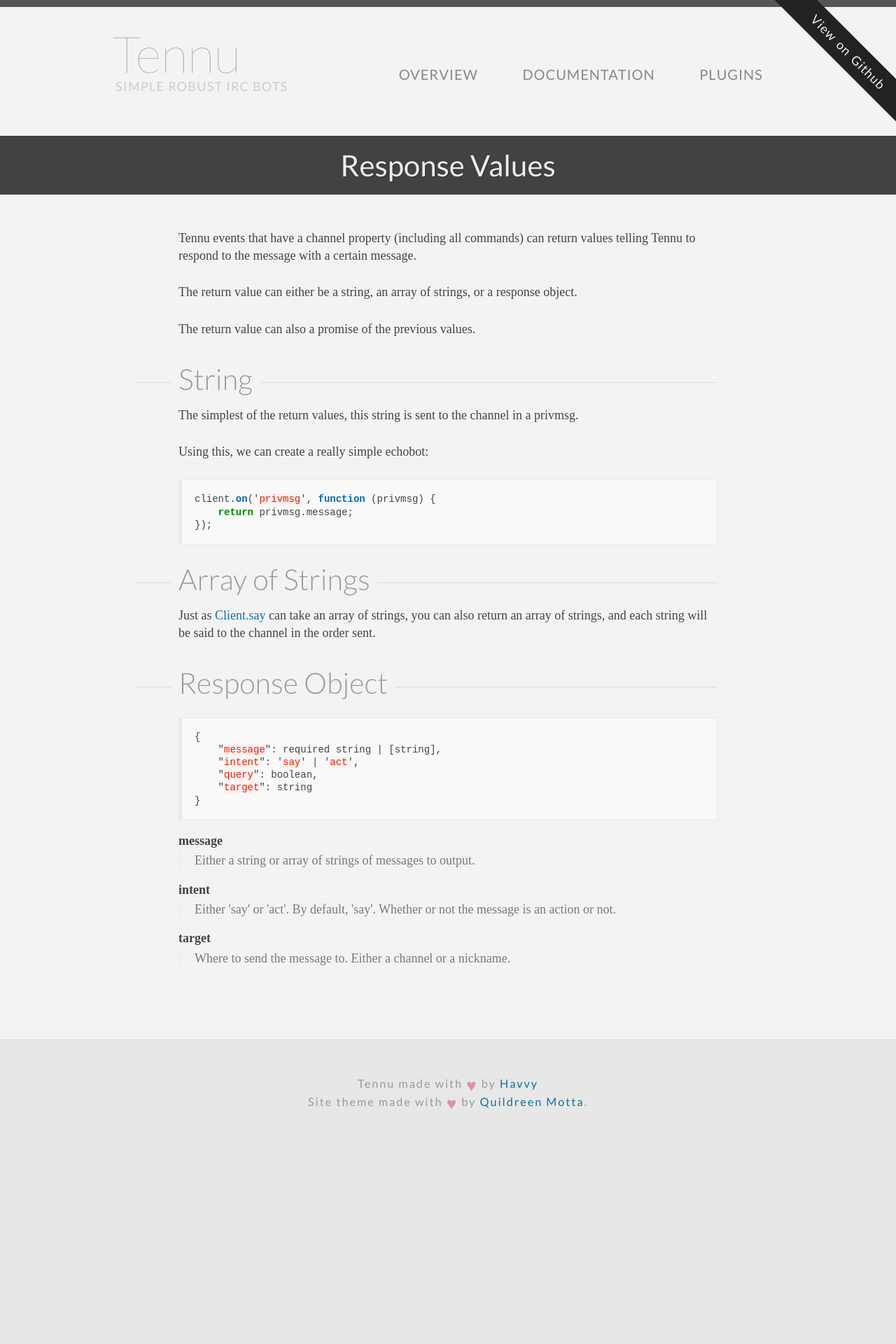
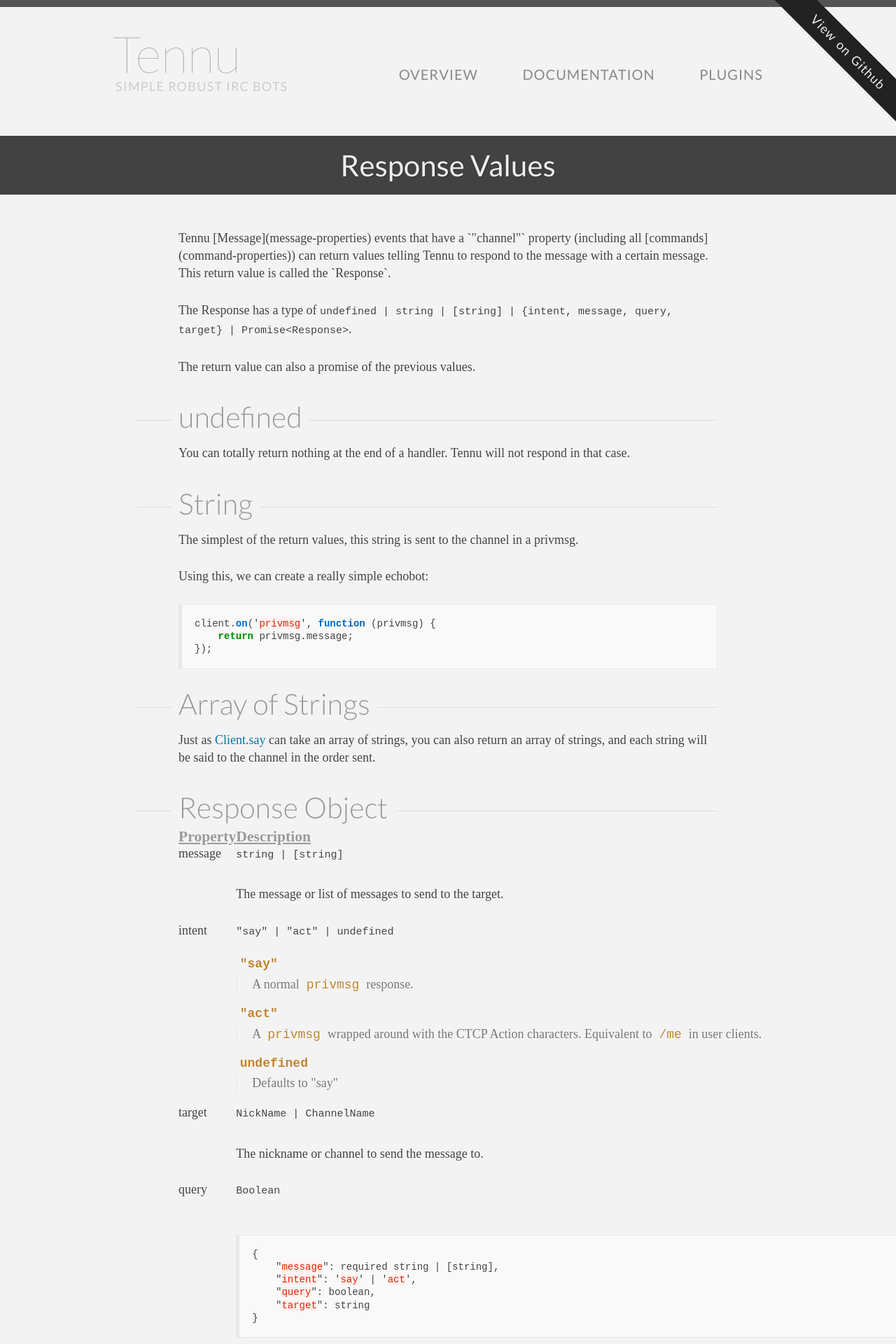
Before and after one commit to Tennu/tennu.github.io, a Jekyll site: the page built from documentation/api/response.html, in a window 1280 px wide. Shown: the top 1920 px of the page at 70% size. Built offline with Jekyll 4.4.1, drawn with Linux system fonts in a browser that asks for light colours; some web fonts are replaced; before the commit the page ends 1637 px from its top, so only the background shows below that.

Commit message:
Fix getting-started givemeblt help thing. Work on Response, plugin-factory

```diff
--- a/css/screen.css
+++ b/css/screen.css
@@ -592,3 +592,9 @@
   color: #bf8330;
   padding: 0 0.3em;
 }
+
+dl.code-keys dt {
+  font-family: monospace;
+  color: #bf8330;
+  padding: 0 0.3em;
+}
--- a/documentation/api/response.html
+++ b/documentation/api/response.html
@@ -3,12 +3,16 @@
 layout: document
 ---
 
-<p>Tennu events that have a channel property (including all commands) can return
-values telling Tennu to respond to the message with a certain message.</p>
+<p>Tennu [Message](message-properties) events that have a `"channel"` property (including all [commands](command-properties)) can return
+values telling Tennu to respond to the message with a certain message. This return value is called the `Response`.</p>
 
-<p>The return value can either be a string, an array of strings, or a response object.</p>
+<p>The Response has a type of <small>undefined | string | [string] | {intent, message, query, target} | Promise&lt;Response&gt;</small>.</p>
 
 <p>The return value can also a promise of the previous values.</p>
+
+<h2>undefined</h2>
+
+<p>You can totally return nothing at the end of a handler. Tennu will not respond in that case.</p>
 
 <h2>String</h2>
 
@@ -30,6 +34,58 @@
 
 <h2>Response Object</h2>
 
+<table>
+    <thead>
+        <tr>
+            <th>Property</th>
+            <th>Description</th>
+        </tr>
+        <tr>
+            <td>message</td>
+            <td>
+                <small>string | [string]</small>
+                <br><br>
+                <p>The message or list of messages to send to the target.</p>
+            </td>
+        </tr>
+        <tr>
+            <td>intent</td>
+            <td>
+                <small>"say" | "act" <!-- | "ctcp" | "notice" | "none" --> | undefined</small>
+                <br><br>
+                <dl class="code-keys">
+                    <dt>"say"</dt>
+                    <dd>A normal <code>privmsg</code> response.</dd>
+                    <dt>"act"</dt>
+                    <dd>A <code>privmsg</code> wrapped around with the CTCP Action characters. Equivalent to <code>/me</code> in user clients.</dd>
+                    <!--
+                    <dt>"ctcp"</dt>
+                    <dd>A <code>privmsg</code> wrapped around with CTCP characters.</dd>
+                    <dt>"notice"</dt>
+                    <dd>A <code>notice</code> to the target.</dd>
+                    <dt>"none"</dt>
+                    <dd>Completely disregard this object, and send nothing.</dd>
+                    -->
+                    <dt>undefined</dt>
+                    <dd>Defaults to "say"</dd>
+                </dl>
+            </td>
+        </tr>
+        <tr>
+            <td>target</td>
+            <td>
+                <small>NickName | ChannelName</small>
+                <br><br>
+                <p>The nickname or channel to send the message to.</p>
+            </td>
+        </tr>
+        <tr>
+            <td>query</td>
+            <td>
+                <small>Boolean</small>
+                <br><br>
+                <p>
+
 {% highlight javascript %}
 {
     "message": required string | [string],
@@ -47,3 +103,5 @@
     <dt>target</dt>
     <dd>Where to send the message to. Either a channel or a nickname.</dd>
 </dl>
+
+<h2>Promise
--- a/documentation/getting-started.html
+++ b/documentation/getting-started.html
@@ -153,7 +153,7 @@
             },
 
             help: {
-                'command': [
+                'givemeblt': [
                     '!givemeblt',
                     ' ',
                     'Gives the requestor a juicy BLT.'
```
Also changed, not shown: documentation/api/index.md (+1 -1 lines), documentation/api/plugin-factory.md (+4 -2 lines).
